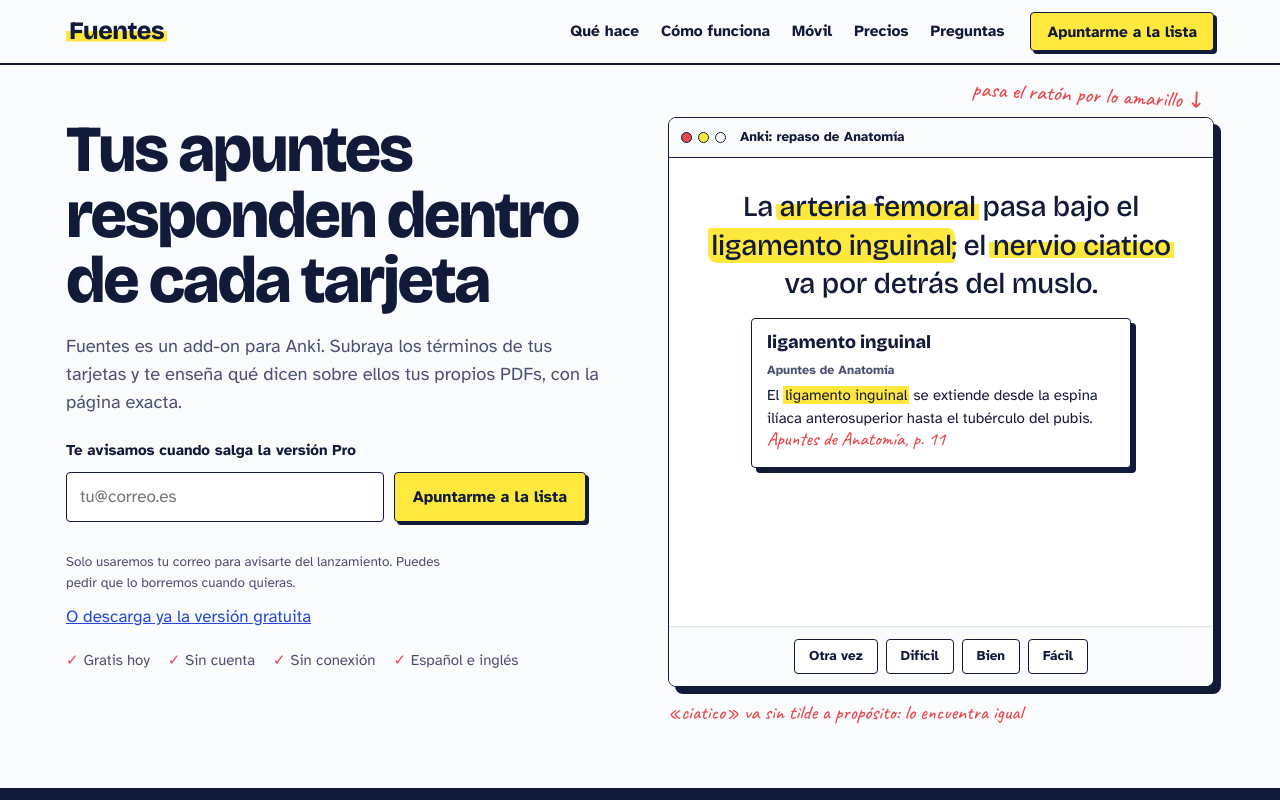
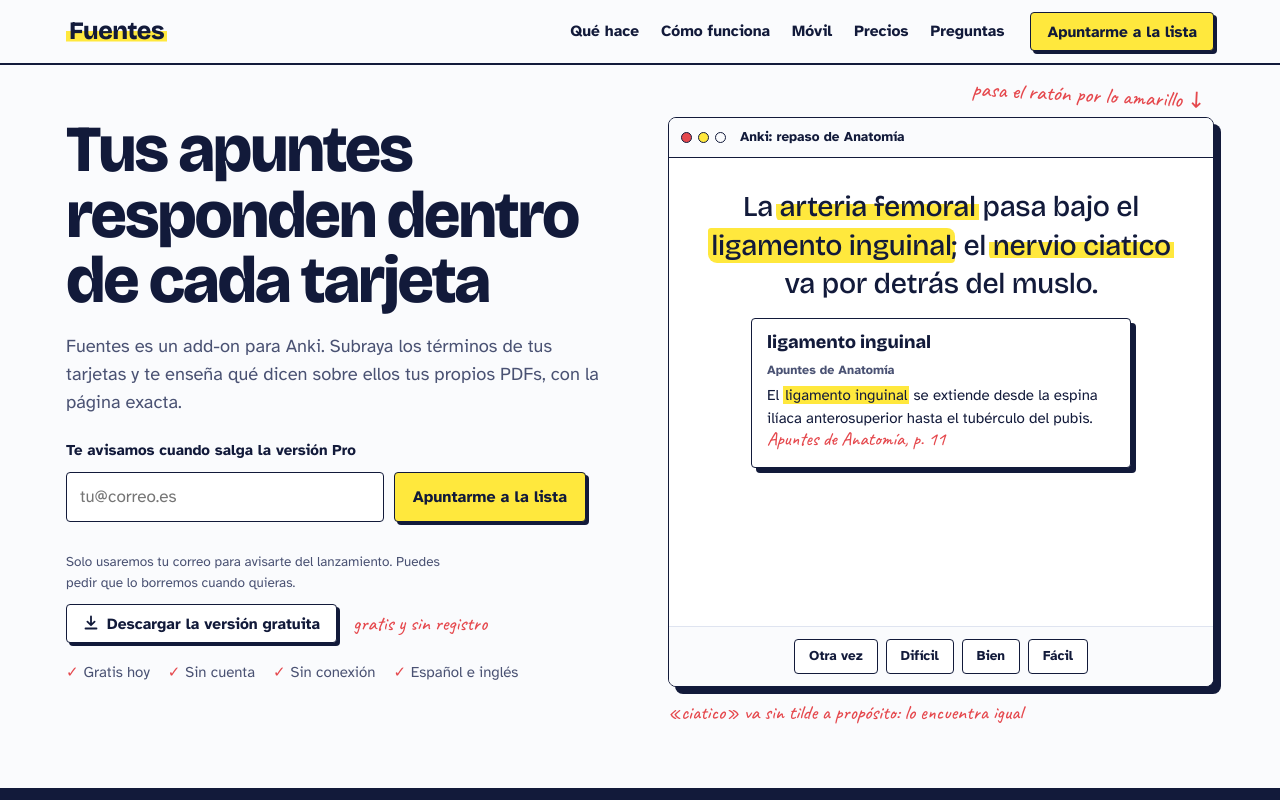
Before and after one commit to DiegoAgudo-bot/Anki-skill, a website: page landing/index.html in a window 1280 px wide. Shown: the top 800 px of the page. Drawn offline with nearby package versions, Linux system fonts and the light colour scheme.

Commit message:
Landing: la descarga gratuita pasa a ser un botón secundario
Co-Authored-By: Claude Fable 5.2 <noreply@anthropic.com>
Claude-Session: https://claude.ai/code/session_01Di94PMHjUKxY595RFTjDrj

```diff
--- a/landing/index.html
+++ b/landing/index.html
@@ -48,6 +48,10 @@ nav ul a { color: var(--tinta); text-decoration: none; font-weight: 700; font-si
 nav ul a:hover { border-bottom-color: var(--margen); }
 .boton { display: inline-block; font: 700 15.5px var(--texto); padding: 9px 16px; border: 1.5px solid var(--tinta); border-radius: 4px; background: var(--fluor); color: var(--tinta); cursor: pointer; text-decoration: none; box-shadow: 3px 3px 0 var(--tinta); }
 .boton:active { transform: translate(2px, 2px); box-shadow: 1px 1px 0 var(--tinta); }
+.boton.sec { background: var(--blanco); }
+.boton svg { width: 16px; height: 16px; vertical-align: -2px; margin-right: 8px; }
+.descarga { display: flex; flex-wrap: wrap; align-items: center; gap: 8px 16px; margin: 4px 0 0; }
+.descarga .mano { font-size: 20px; }
 @media (max-width: 640px) { nav ul { order: 3; flex-basis: 100%; gap: 4px 16px; } nav ul a { font-size: 14.5px; } }
 
 h1 { font: 800 clamp(2.4rem, 5.3vw, 4.1rem)/1 var(--titulo); letter-spacing: -.035em; margin: 0 0 18px; text-wrap: balance; }
@@ -221,7 +225,7 @@ footer .marca { color: var(--tinta); display: inline-block; margin-bottom: 10px;
       <p class="fx-estado" role="status"></p>
     </form>
     <p class="legal">Solo usaremos tu correo para avisarte del lanzamiento. Puedes pedir que lo borremos cuando quieras.</p>
-    <p style="margin:2px 0 0"><a href="https://github.com/DiegoAgudo-bot/Anki-skill">O descarga ya la versión gratuita</a></p>
+    <p class="descarga"><a class="boton sec" href="https://github.com/DiegoAgudo-bot/Anki-skill"><svg viewBox="0 0 16 16" aria-hidden="true"><path d="M8 1.5v8.2M4.4 6.6L8 10.2l3.6-3.6M2.5 13.5h11" fill="none" stroke="currentColor" stroke-width="1.8" stroke-linecap="round" stroke-linejoin="round"/></svg>Descargar la versión gratuita</a><span class="mano">gratis y sin registro</span></p>
     <ul class="garantias"><li>Gratis hoy</li><li>Sin cuenta</li><li>Sin conexión</li><li>Español e inglés</li></ul>
   </div>
   <div style="position:relative">
```
Also changed, not shown: landing/src/pagina.html (+5 -1 lines).
